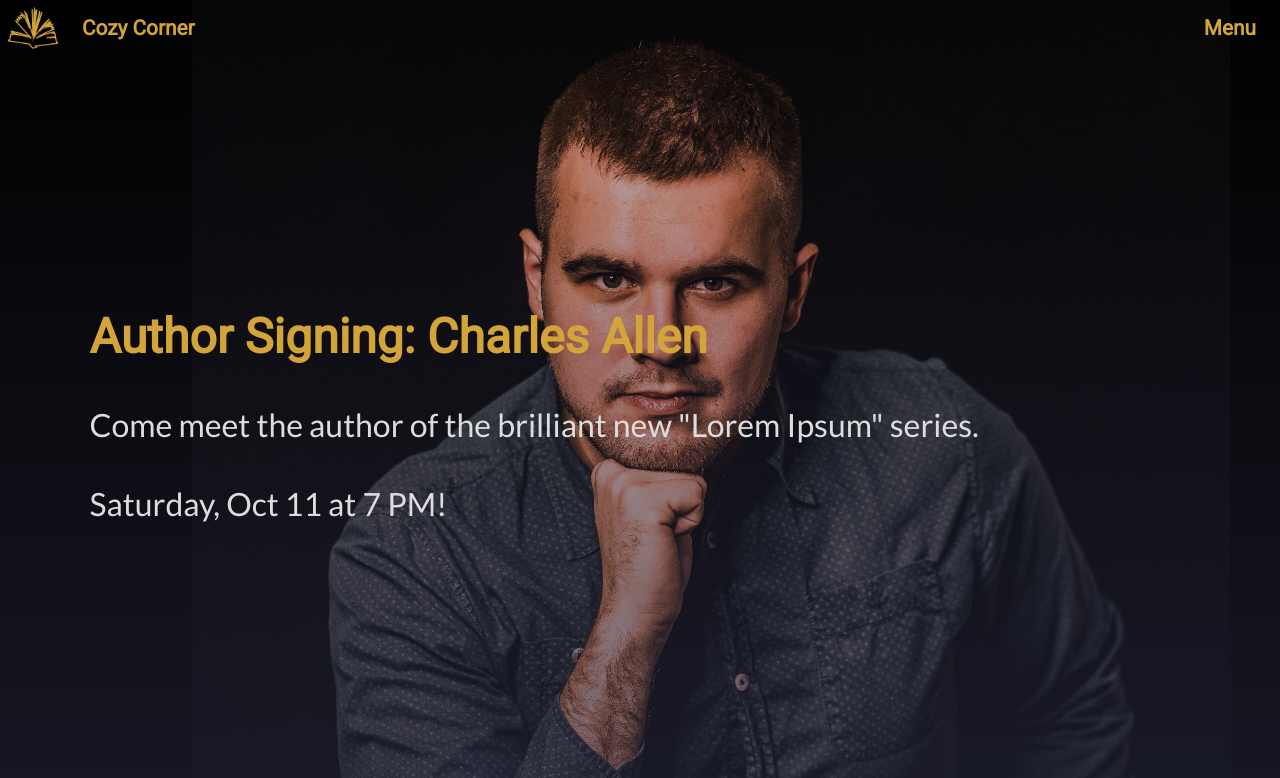
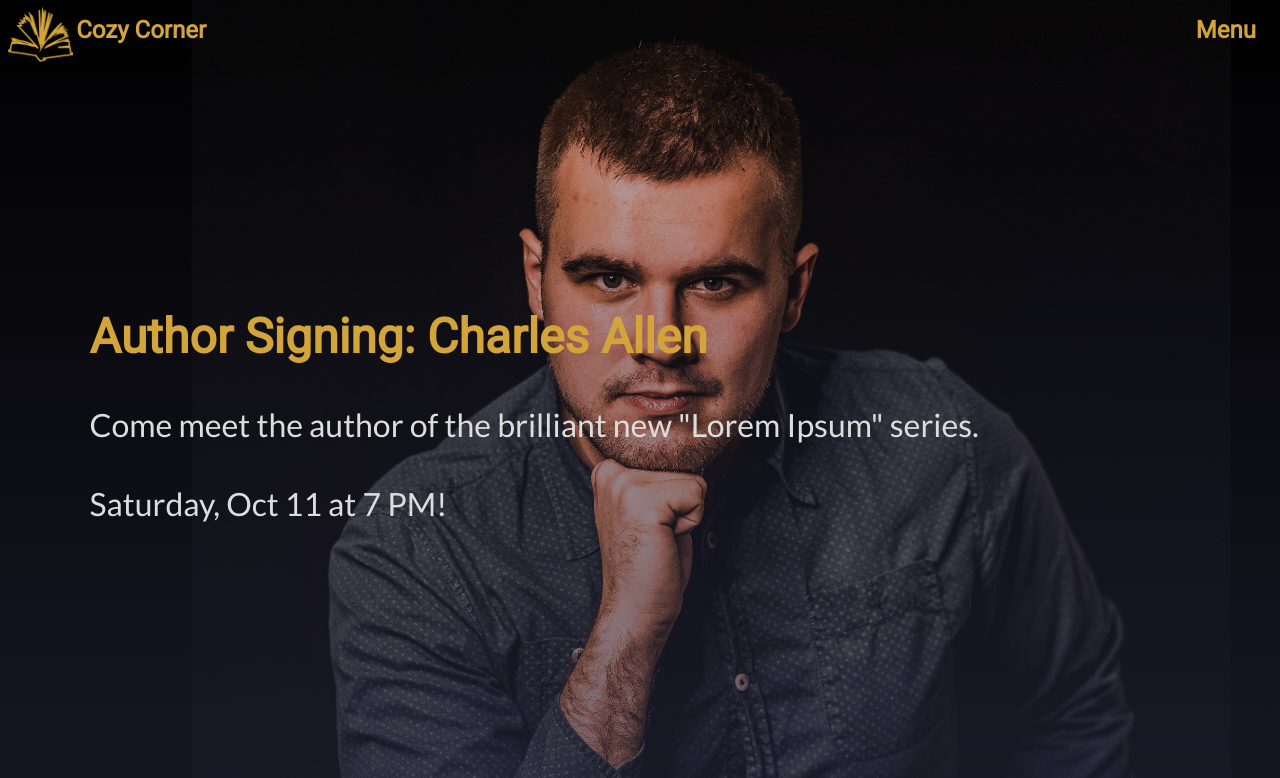
Before and after one commit to timetoady/DGM2780, a plain HTML site: page index.html in a window 1280 px wide. Shown: the top 778 px of the page. Drawn offline with Linux system fonts and the light colour scheme.

Commit message:
a few small style fixes

```diff
--- a/styles.css
+++ b/styles.css
@@ -29,8 +29,8 @@ header h2 {
 
 #logoDiv {
     width: 50px;
-    padding-left: .5rem;
-    padding-top: .4rem;
+    padding-left: .6rem;
+    padding-top: .6rem;
 }
 
 #logoDiv img{
@@ -185,8 +185,8 @@ footer p {
     }
     header h2 {
         margin: 0;
-        font-size: 1.3rem;
-        padding: 1rem 1.5rem;
+        font-size: 1.5rem;
+        padding: 1rem 1.5rem 1rem 0.2rem;
     }
 
     .overlay .closebtn {
@@ -196,6 +196,13 @@ footer p {
         font-size: 60px;
         padding-top: 0;
       }
+
+     #logoDiv {
+        width: 65px;
+        padding-left: .5rem;
+        padding-top: .4rem;
+    }
+
   }
 
   /* Things to do in media query */
```
